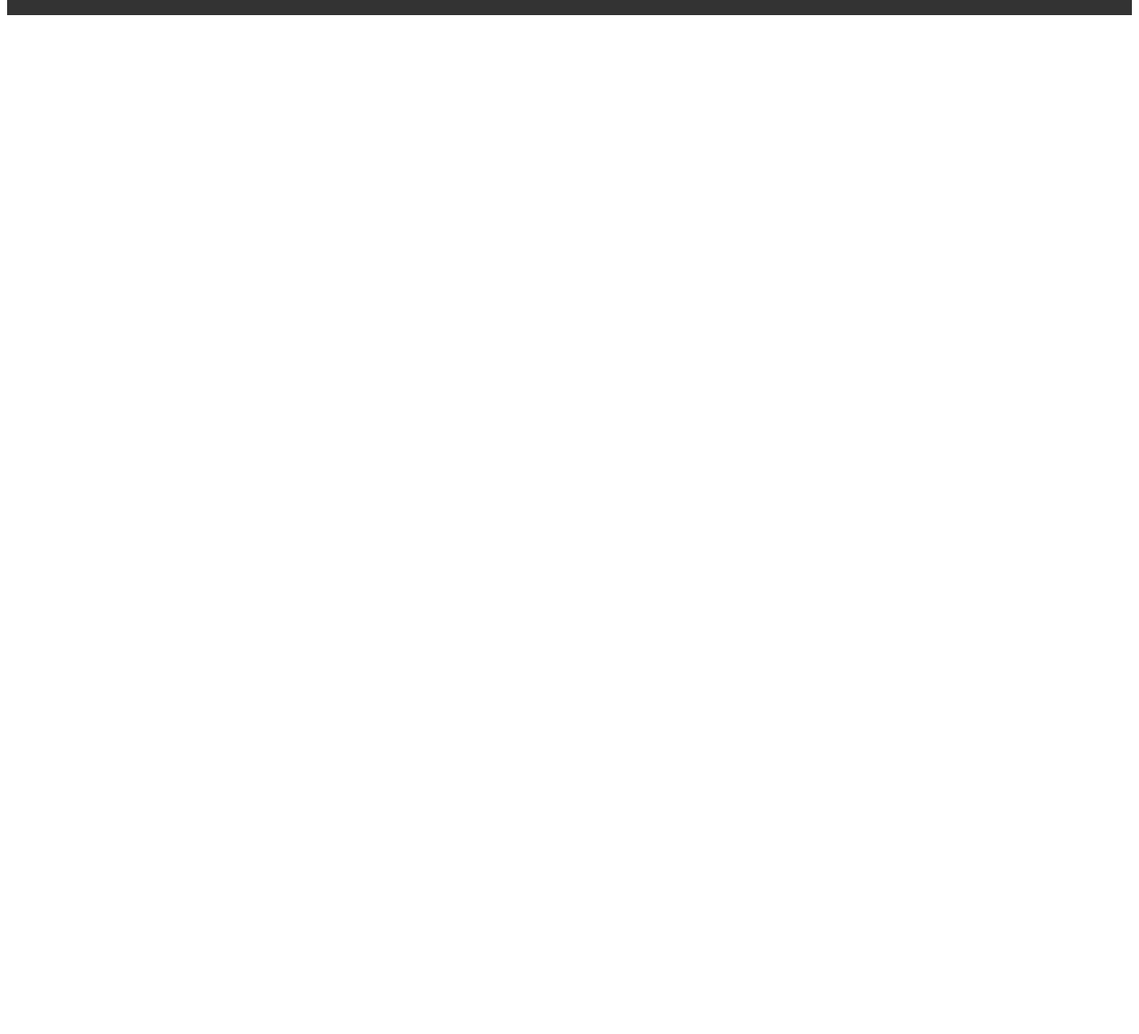
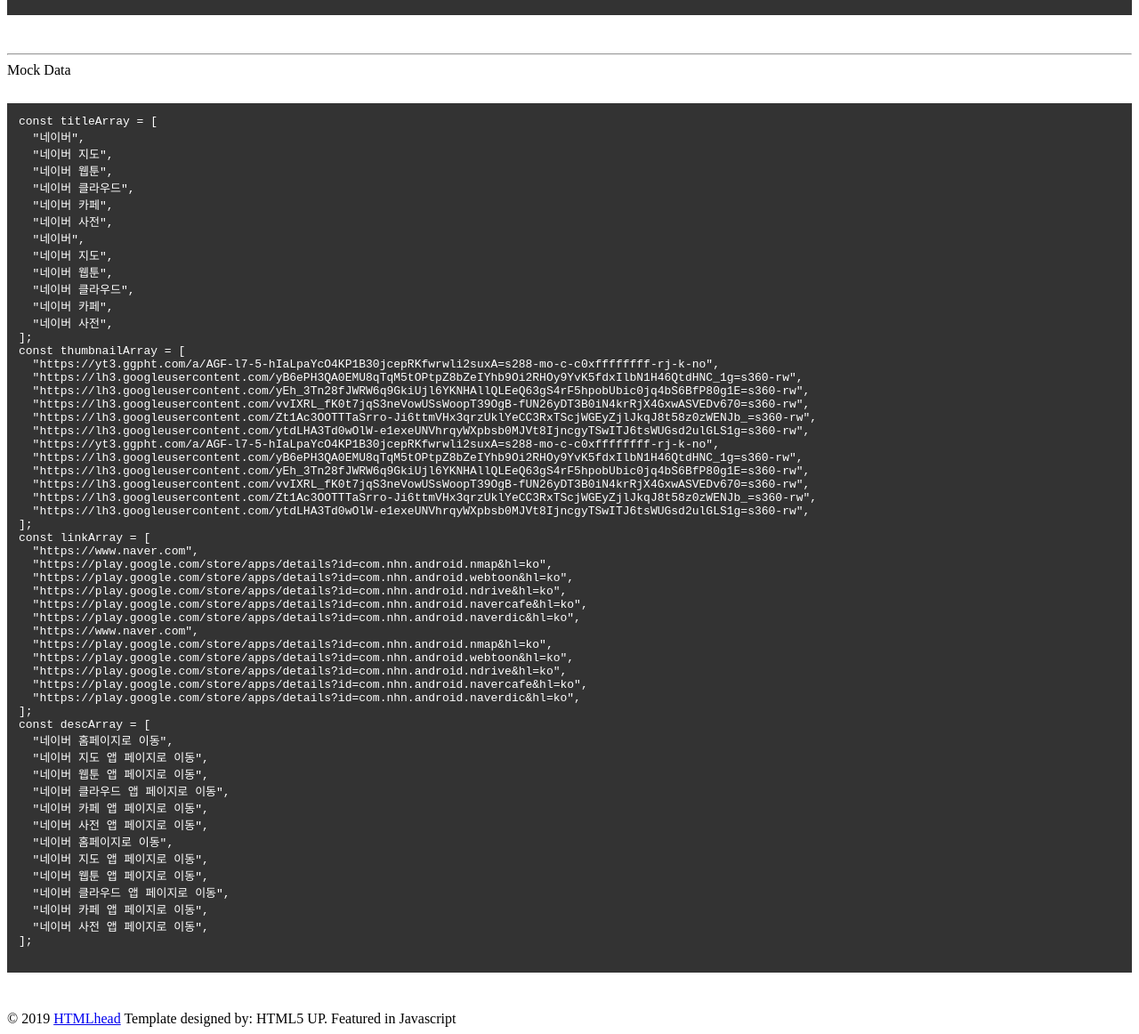
Before and after one commit to HTMLhead/H-list-ui, a website built with webpack: page index.html in a window 1280 px wide. Shown: the part 2293-3455 px from the top of the page at 89% size. Before the commit the page ends 2353 px from the top, so only its background shows below. Built offline with nearby package versions, Linux system fonts and the light colour scheme.

Commit message:
update(index): mock데이터 추가, footer추가

```diff
--- a/index.html
+++ b/index.html
@@ -108,8 +108,8 @@
     <div class="h-list-grid-container">
       <div id="h-list-grid"></div>
       <div class="code-container">
-          <pre class="code-pre">
-            <code class="plaintext">listUi.createList({
+        <pre class="code-pre">
+          <code class="plaintext">listUi.createList({
     type: "typeB",
     domElement: "#h-list-grid",
     data: {
@@ -145,10 +145,80 @@
         },
     },
 });
-            </code>
-          </pre>
-        </div>
+          </code>
+        </pre>
+      </div>
     </div>
+    <div class="data-container">
+      <hr class="line" id="mock"></hr>
+      <div class="example-title">Mock Data</div>
+      <div class="code-container">
+        <pre class="code-pre">
+          <code class="plaintext">const titleArray = [
+  "네이버",
+  "네이버 지도",
+  "네이버 웹툰",
+  "네이버 클라우드",
+  "네이버 카페",
+  "네이버 사전",
+  "네이버",
+  "네이버 지도",
+  "네이버 웹툰",
+  "네이버 클라우드",
+  "네이버 카페",
+  "네이버 사전",
+];
+const thumbnailArray = [
+  "https://yt3.ggpht.com/a/AGF-l7-5-hIaLpaYcO4KP1B30jcepRKfwrwli2suxA=s288-mo-c-c0xffffffff-rj-k-no",
+  "https://lh3.googleusercontent.com/yB6ePH3QA0EMU8qTqM5tOPtpZ8bZeIYhb9Oi2RHOy9YvK5fdxIlbN1H46QtdHNC_1g=s360-rw",
+  "https://lh3.googleusercontent.com/yEh_3Tn28fJWRW6q9GkiUjl6YKNHAllQLEeQ63gS4rF5hpobUbic0jq4bS6BfP80g1E=s360-rw",
+  "https://lh3.googleusercontent.com/vvIXRL_fK0t7jqS3neVowUSsWoopT39OgB-fUN26yDT3B0iN4krRjX4GxwASVEDv670=s360-rw",
+  "https://lh3.googleusercontent.com/Zt1Ac3OOTTTaSrro-Ji6ttmVHx3qrzUklYeCC3RxTScjWGEyZjlJkqJ8t58z0zWENJb_=s360-rw",
+  "https://lh3.googleusercontent.com/ytdLHA3Td0wOlW-e1exeUNVhrqyWXpbsb0MJVt8IjncgyTSwITJ6tsWUGsd2ulGLS1g=s360-rw",
+  "https://yt3.ggpht.com/a/AGF-l7-5-hIaLpaYcO4KP1B30jcepRKfwrwli2suxA=s288-mo-c-c0xffffffff-rj-k-no",
+  "https://lh3.googleusercontent.com/yB6ePH3QA0EMU8qTqM5tOPtpZ8bZeIYhb9Oi2RHOy9YvK5fdxIlbN1H46QtdHNC_1g=s360-rw",
+  "https://lh3.googleusercontent.com/yEh_3Tn28fJWRW6q9GkiUjl6YKNHAllQLEeQ63gS4rF5hpobUbic0jq4bS6BfP80g1E=s360-rw",
+  "https://lh3.googleusercontent.com/vvIXRL_fK0t7jqS3neVowUSsWoopT39OgB-fUN26yDT3B0iN4krRjX4GxwASVEDv670=s360-rw",
+  "https://lh3.googleusercontent.com/Zt1Ac3OOTTTaSrro-Ji6ttmVHx3qrzUklYeCC3RxTScjWGEyZjlJkqJ8t58z0zWENJb_=s360-rw",
+  "https://lh3.googleusercontent.com/ytdLHA3Td0wOlW-e1exeUNVhrqyWXpbsb0MJVt8IjncgyTSwITJ6tsWUGsd2ulGLS1g=s360-rw",
+];
+const linkArray = [
+  "https://www.naver.com",
+  "https://play.google.com/store/apps/details?id=com.nhn.android.nmap&hl=ko",
+  "https://play.google.com/store/apps/details?id=com.nhn.android.webtoon&hl=ko",
+  "https://play.google.com/store/apps/details?id=com.nhn.android.ndrive&hl=ko",
+  "https://play.google.com/store/apps/details?id=com.nhn.android.navercafe&hl=ko",
+  "https://play.google.com/store/apps/details?id=com.nhn.android.naverdic&hl=ko",
+  "https://www.naver.com",
+  "https://play.google.com/store/apps/details?id=com.nhn.android.nmap&hl=ko",
+  "https://play.google.com/store/apps/details?id=com.nhn.android.webtoon&hl=ko",
+  "https://play.google.com/store/apps/details?id=com.nhn.android.ndrive&hl=ko",
+  "https://play.google.com/store/apps/details?id=com.nhn.android.navercafe&hl=ko",
+  "https://play.google.com/store/apps/details?id=com.nhn.android.naverdic&hl=ko",
+];
+const descArray = [
+  "네이버 홈페이지로 이동",
+  "네이버 지도 앱 페이지로 이동",
+  "네이버 웹툰 앱 페이지로 이동",
+  "네이버 클라우드 앱 페이지로 이동",
+  "네이버 카페 앱 페이지로 이동",
+  "네이버 사전 앱 페이지로 이동",
+  "네이버 홈페이지로 이동",
+  "네이버 지도 앱 페이지로 이동",
+  "네이버 웹툰 앱 페이지로 이동",
+  "네이버 클라우드 앱 페이지로 이동",
+  "네이버 카페 앱 페이지로 이동",
+  "네이버 사전 앱 페이지로 이동",
+];
+          </code>
+        </pre>
+      </div>
+    </div>
+    <footer class="footer">
+      <span class="footer-text">© 2019 <a class="footer-nickname-link" href="https://github.com/HTMLhead">HTMLhead</a> Template designed by: HTML5 UP.</span>
+
+      <span class="footer-text">Featured in Javascript</span>
+    </footer>
     <script>
       window.addEventListener("scroll", function() {
         const fixedHeader = document.querySelector(".header-fixed");
```
